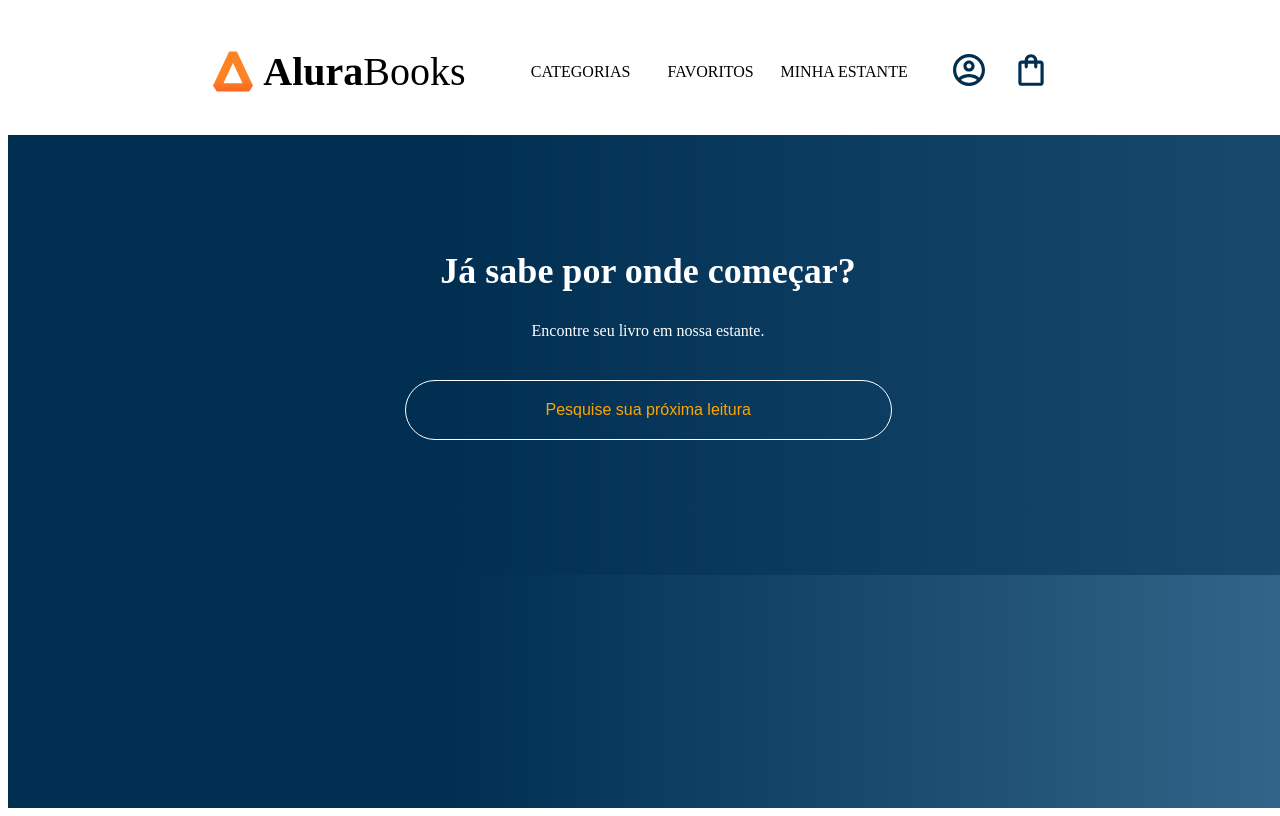
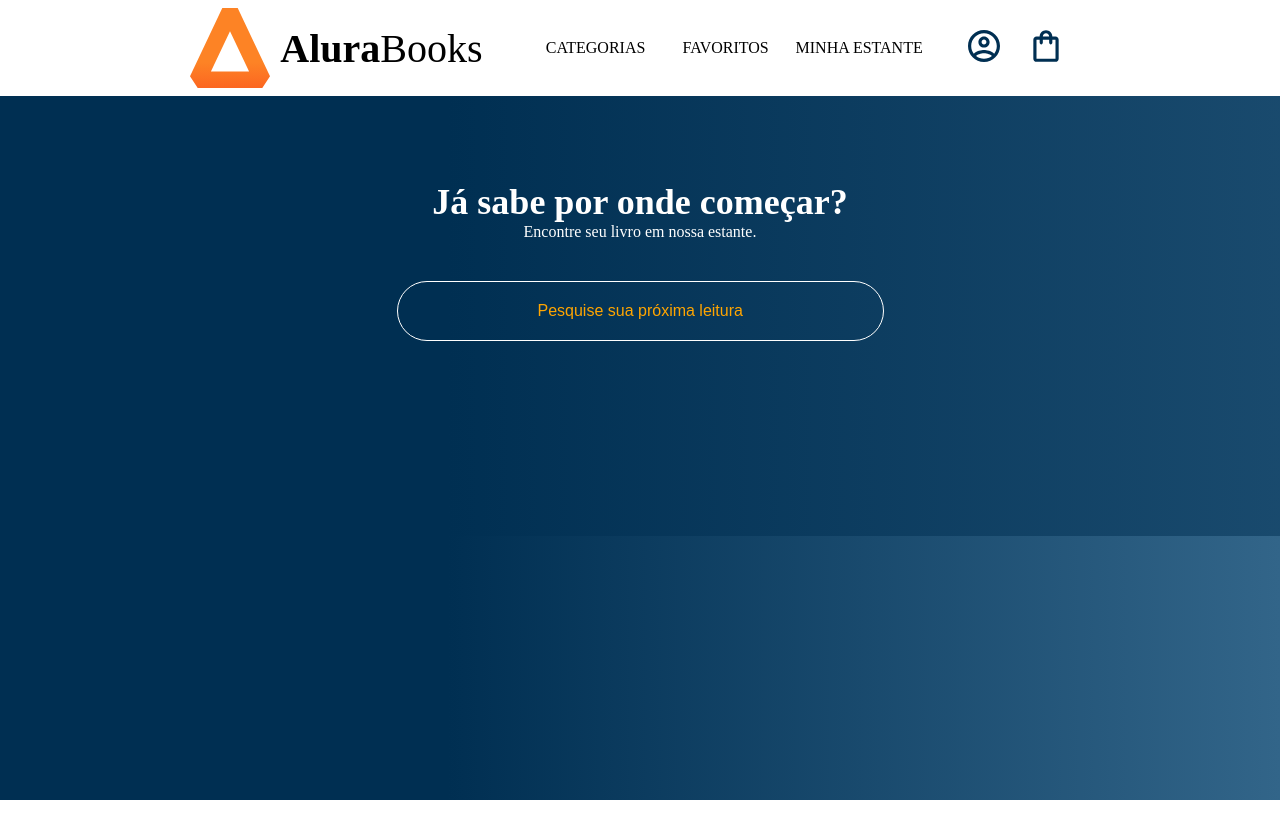
Before and after one commit to lucasairesdev/AluraBooks, a React (Vite) app: page / in a window 1280 px wide. Built offline with nearby package versions, Linux system fonts and the light colour scheme.

Commit message:
Ajustando estilos da Logo

```diff
--- a/src/components/Logo/Logo.css
+++ b/src/components/Logo/Logo.css
@@ -2,8 +2,17 @@
     display: flex;
     font-size: 40px;
     margin-right: 10px;
+    height: 80px;
+    margin: 8px;
 }
 
 .logo-img{
     margin-right: 10px;
 }
+
+.NomeLogo{
+    display: flex;
+    justify-content: center;
+    text-align: center;
+    align-items: center;
+}
--- a/src/components/Logo/Logo.jsx
+++ b/src/components/Logo/Logo.jsx
@@ -8,7 +8,7 @@ export const Logo = () => {
           alt='logo'
           className='logo-img'
       ></img>
-      <p><strong>Alura</strong>Books</p>
+      <p className='NomeLogo'><strong>Alura</strong>Books</p>
   </div>
     )
 }
--- a/src/index.css
+++ b/src/index.css
@@ -0,0 +1,3 @@
+*{
+    margin: 0;
+}
```
